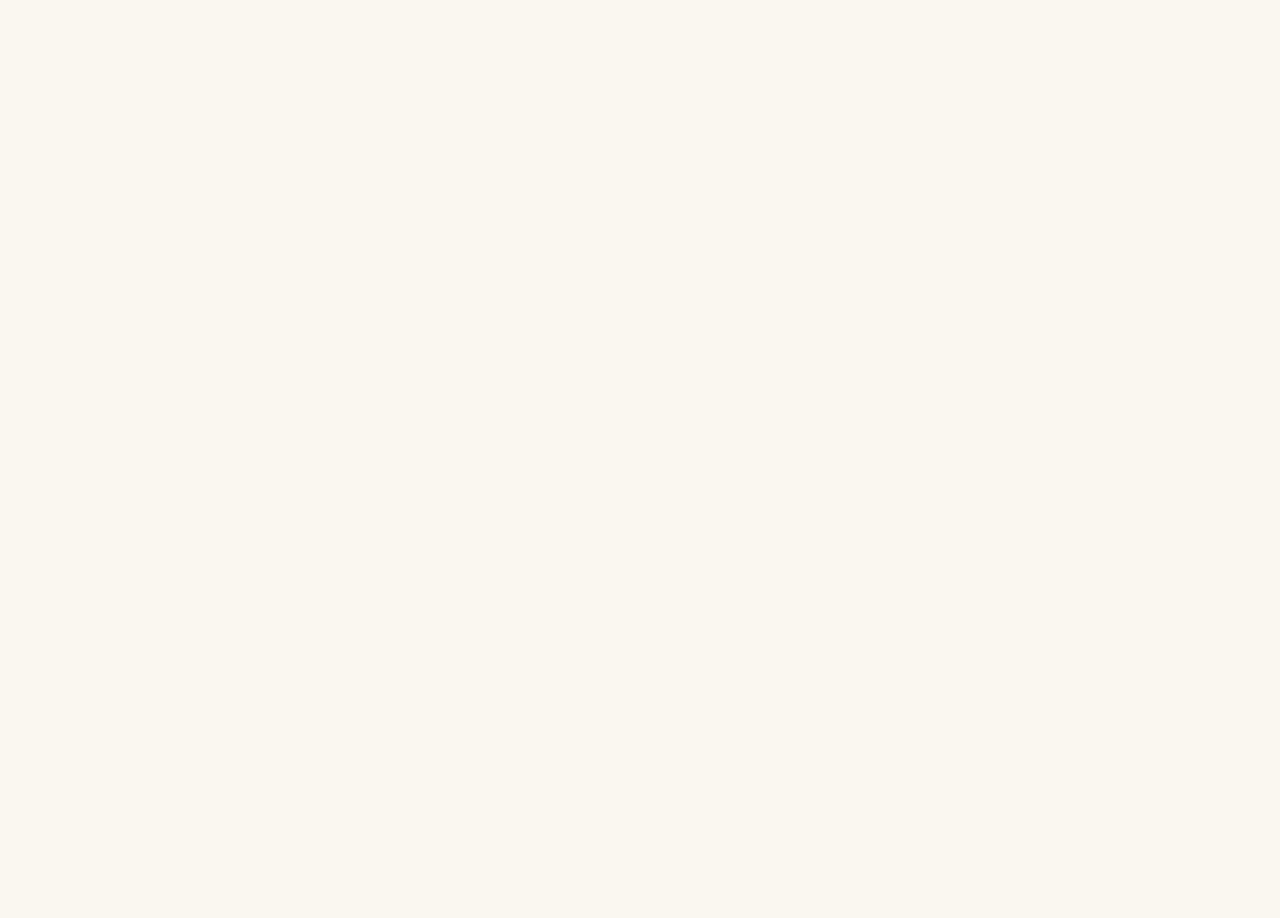
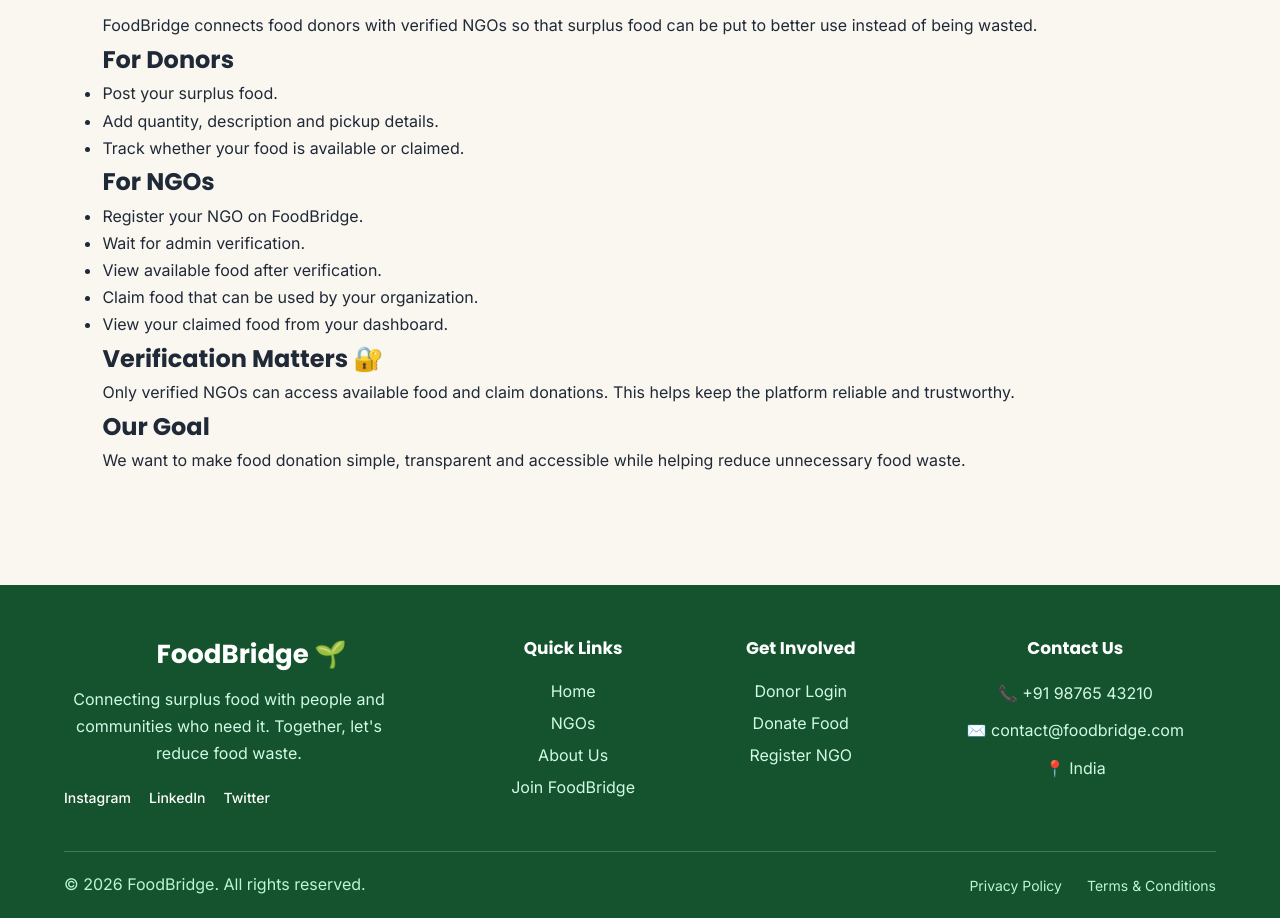
Before and after one commit to tanishapandiya-arch/foodbridge, a React (Vite) app in the folder foodbridge/: page /ngos in a window 1280 px wide. Before the commit this address had no page. Shown: the part 172-1090 px from the top of the page. Before the commit the page ends 800 px from the top, so only its background shows below. Built offline with nearby package versions, Linux system fonts and the light colour scheme.

Commit message:
Complete authentication dashboards and food donation flow

```diff
--- a/foodbridge/src/components/Footer.jsx
+++ b/foodbridge/src/components/Footer.jsx
@@ -1,49 +1,160 @@
-function Footer(){
+import { Link } from "react-router-dom";
+import "../styles/footer.css";
 
-  return(
+function Footer() {
+
+  return (
 
     <footer className="footer">
 
+      <div className="footer-container">
 
-      <div className="footer-content">
 
+        {/* BRAND */}
+
+        <div className="footer-section footer-brand">
 
           <h2>
             FoodBridge 🌱
           </h2>
 
-
           <p>
-          Connecting surplus food with people in need.
-          Together we create a hunger-free community.
+            Connecting surplus food with people and communities
+            who need it. Together, let's reduce food waste.
           </p>
 
+          <div className="social-links">
+
+            <a
+              href="https://www.instagram.com/"
+              target="_blank"
+              rel="noreferrer"
+            >
+              Instagram
+            </a>
+
+            <a
+              href="https://www.linkedin.com/"
+              target="_blank"
+              rel="noreferrer"
+            >
+              LinkedIn
+            </a>
+
+            <a
+              href="https://twitter.com/"
+              target="_blank"
+              rel="noreferrer"
+            >
+              Twitter
+            </a>
+
+          </div>
 
         </div>
 
 
+        {/* QUICK LINKS */}
 
-      <div className="footer-links">
+        <div className="footer-section">
 
-        <a>Home</a>
-        <a>Donate</a>
-        <a>NGOs</a>
-        <a>Contact</a>
+          <h3>
+            Quick Links
+          </h3>
+
+          <Link to="/">
+            Home
+          </Link>
+
+          <Link to="/ngos">
+            NGOs
+          </Link>
+
+          <Link to="/about">
+            About Us
+          </Link>
+
+          <Link to="/register">
+            Join FoodBridge
+          </Link>
 
         </div>
 
 
+        {/* FOR USERS */}
 
-      <p className="copyright">
+        <div className="footer-section">
+
+          <h3>
+            Get Involved
+          </h3>
+
+          <Link to="/login">
+            Donor Login
+          </Link>
+
+          <Link to="/register/donor">
+            Donate Food
+          </Link>
+
+          <Link to="/register/ngo">
+            Register NGO
+          </Link>
+
+        </div>
+
+
+        {/* CONTACT */}
+
+        <div className="footer-section">
+
+          <h3>
+            Contact Us
+          </h3>
+
+          <p>
+            📞 +91 98765 43210
+          </p>
+
+          <p>
+            ✉️ contact@foodbridge.com
+          </p>
+
+          <p>
+            📍 India
+          </p>
+
+        </div>
+
+      </div>
+
+
+      {/* BOTTOM */}
+
+      <div className="footer-bottom">
+
+        <p>
           © 2026 FoodBridge. All rights reserved.
         </p>
 
+        <div>
+
+          <span>
+            Privacy Policy
+          </span>
+
+          <span>
+            Terms & Conditions
+          </span>
+
+        </div>
+
+      </div>
 
     </footer>
 
-  )
+  );
 
 }
 
-
 export default Footer;
--- a/foodbridge/src/components/Navbar.jsx
+++ b/foodbridge/src/components/Navbar.jsx
@@ -1,11 +1,12 @@
 import { Link } from "react-router-dom";
 
+function Navbar() {
 
-function Navbar(){
+  return (
 
-  return(
     <nav className="navbar">
 
+      {/* LOGO */}
 
       <Link to="/" className="logo">
         FoodBridge 🌱
@@ -14,54 +15,49 @@ function Navbar(){
 
       <div className="nav-links">
 
+        {/* HOME */}
 
         <Link to="/">
           Home
         </Link>
 
 
-        <Link to="/donate">
-          Donate
-        </Link>
-
+        {/* NGOS */}
 
         <Link to="/ngos">
           NGOs
         </Link>
 
 
+        {/* ABOUT */}
+
         <Link to="/about">
           About
         </Link>
 
 
+        {/* LOGIN */}
 
         <Link to="/login">
-
           <button className="login-btn">
             Login
           </button>
-
         </Link>
 
 
+        {/* REGISTER */}
 
         <Link to="/register">
-
           <button className="register-btn">
             Register
           </button>
-
         </Link>
-
 
       </div>
 
+    </nav>
 
-    </nav>
-  )
-
+  );
 }
 
-
 export default Navbar;
--- /dev/null
+++ b/foodbridge/src/components/ReloadToHome.jsx
@@ -0,0 +1,28 @@
+import { useEffect } from "react";
+import { useLocation, useNavigate } from "react-router-dom";
+
+function ReloadToHome() {
+
+  const location = useLocation();
+  const navigate = useNavigate();
+
+  useEffect(() => {
+
+    const navigation = performance.getEntriesByType("navigation")[0];
+
+    if (
+      navigation &&
+      navigation.type === "reload" &&
+      location.pathname !== "/"
+    ) {
+
+      navigate("/", { replace: true });
+
+    }
+
+  }, []);
+
+  return null;
+}
+
+export default ReloadToHome;
--- /dev/null
+++ b/foodbridge/src/components/ScrollToTop.jsx
@@ -0,0 +1,21 @@
+import { useEffect } from "react";
+import { useLocation } from "react-router-dom";
+
+function ScrollToTop() {
+
+  const { pathname } = useLocation();
+
+  useEffect(() => {
+
+    window.scrollTo({
+      top: 0,
+      left: 0,
+      behavior: "smooth"
+    });
+
+  }, [pathname]);
+
+  return null;
+}
+
+export default ScrollToTop;
--- /dev/null
+++ b/foodbridge/src/pages/About.jsx
@@ -0,0 +1,46 @@
+function About() {
+  return (
+    <div style={{ padding: "50px 8%", lineHeight: "1.7" }}>
+
+      <h1>About FoodBridge 🌱</h1>
+
+      <p>
+        FoodBridge is a food donation platform that connects people
+        and organizations having surplus food with verified NGOs.
+      </p>
+
+      <h2>Our Mission</h2>
+
+      <p>
+        Our mission is to reduce food waste and make surplus food
+        available to people who need it.
+      </p>
+
+      <h2>How FoodBridge Works</h2>
+
+      <ol>
+        <li>Donors post details about their surplus food.</li>
+        <li>Verified NGOs can view available food.</li>
+        <li>NGOs claim the food they need.</li>
+        <li>The donor can track the status of their food donation.</li>
+      </ol>
+
+      <h2>Why FoodBridge?</h2>
+
+      <p>
+        Every day, usable food is wasted while many people struggle
+        to get enough food. FoodBridge aims to bridge this gap by
+        providing a simple platform for food donors and NGOs.
+      </p>
+
+      <h2>Our Vision</h2>
+
+      <p>
+        A future where surplus food is shared instead of wasted.
+      </p>
+
+    </div>
+  );
+}
+
+export default About;
--- /dev/null
+++ b/foodbridge/src/pages/NGOs.jsx
@@ -0,0 +1,49 @@
+function NGOs() {
+  return (
+    <div style={{ padding: "50px 8%", lineHeight: "1.7" }}>
+
+      <h1>NGOs & Donations 🤝</h1>
+
+      <p>
+        FoodBridge connects food donors with verified NGOs so that
+        surplus food can be put to better use instead of being wasted.
+      </p>
+
+      <h2>For Donors</h2>
+
+      <ul>
+        <li>Post your surplus food.</li>
+        <li>Add quantity, description and pickup details.</li>
+        <li>Track whether your food is available or claimed.</li>
+      </ul>
+
+      <h2>For NGOs</h2>
+
+      <ul>
+        <li>Register your NGO on FoodBridge.</li>
+        <li>Wait for admin verification.</li>
+        <li>View available food after verification.</li>
+        <li>Claim food that can be used by your organization.</li>
+        <li>View your claimed food from your dashboard.</li>
+      </ul>
+
+      <h2>Verification Matters 🔐</h2>
+
+      <p>
+        Only verified NGOs can access available food and claim
+        donations. This helps keep the platform reliable and
+        trustworthy.
+      </p>
+
+      <h2>Our Goal</h2>
+
+      <p>
+        We want to make food donation simple, transparent and
+        accessible while helping reduce unnecessary food waste.
+      </p>
+
+    </div>
+  );
+}
+
+export default NGOs;
--- a/foodbridge/src/routes/AppRoutes.jsx
+++ b/foodbridge/src/routes/AppRoutes.jsx
@@ -7,26 +7,47 @@ import Login from "../pages/Login";
 import Register from "../pages/Register";
 import DonorRegister from "../pages/DonorRegister";
 import NGORegister from "../pages/NGORegister";
+import About from "../pages/About";
+import NGOs from "../pages/NGOs";
 
 import DonorDashboard from "../pages/DonorDashboard";
 import NGODashboard from "../pages/NGODashboard";
 import AdminDashboard from "../pages/AdminDashboard";
 
 import ProtectedRoute from "./ProtectedRoute";
+import ScrollToTop from "../components/ScrollToTop";
+import ReloadToHome from "../components/ReloadToHome";
+
 
 function AppRoutes() {
+
   return (
+
     <BrowserRouter>
+
+      <ReloadToHome />
+      <ScrollToTop />
 
       <Routes>
 
         <Route element={<MainLayout />}>
 
-          {/* PUBLIC ROUTES */}
+
+          {/* ================= PUBLIC ROUTES ================= */}
 
           <Route
             path="/"
             element={<Home />}
+          />
+
+          <Route
+            path="/about"
+            element={<About />}
+          />
+
+          <Route
+            path="/ngos"
+            element={<NGOs />}
           />
 
           <Route
@@ -50,7 +71,7 @@ function AppRoutes() {
           />
 
 
-          {/* DONOR DASHBOARD */}
+          {/* ================= DONOR DASHBOARD ================= */}
 
           <Route
             path="/donor-dashboard"
@@ -62,7 +83,7 @@ function AppRoutes() {
           />
 
 
-          {/* NGO DASHBOARD */}
+          {/* ================= NGO DASHBOARD ================= */}
 
           <Route
             path="/ngo-dashboard"
@@ -74,7 +95,7 @@ function AppRoutes() {
           />
 
 
-          {/* ADMIN DASHBOARD */}
+          {/* ================= ADMIN DASHBOARD ================= */}
 
           <Route
             path="/admin-dashboard"
@@ -90,7 +111,9 @@ function AppRoutes() {
       </Routes>
 
     </BrowserRouter>
+
   );
 }
 
+
 export default AppRoutes;
--- /dev/null
+++ b/foodbridge/src/styles/footer.css
@@ -0,0 +1,128 @@
+.footer {
+  background: #14532d;
+  color: white;
+  margin-top: 60px;
+  padding: 50px 0 0;
+}
+
+.footer-container {
+  width: 90%;
+  max-width: 1200px;
+  margin: auto;
+
+  display: grid;
+  grid-template-columns: 2fr 1fr 1fr 1.5fr;
+
+  gap: 40px;
+}
+
+.footer-section {
+  display: flex;
+  flex-direction: column;
+  gap: 12px;
+}
+
+.footer-brand h2 {
+  margin: 0;
+  font-size: 26px;
+}
+
+.footer-brand p {
+  color: #d1fae5;
+  line-height: 1.7;
+  max-width: 330px;
+}
+
+.footer-section h3 {
+  margin-bottom: 8px;
+  font-size: 17px;
+}
+
+.footer-section a {
+  color: #d1fae5;
+  text-decoration: none;
+  transition: 0.2s;
+}
+
+.footer-section a:hover {
+  color: white;
+  transform: translateX(3px);
+}
+
+.footer-section p {
+  margin: 0;
+  color: #d1fae5;
+}
+
+.social-links {
+  display: flex;
+  gap: 18px;
+  margin-top: 10px;
+}
+
+.social-links a {
+  color: white;
+  font-size: 14px;
+  font-weight: 500;
+}
+
+.footer-bottom {
+  width: 90%;
+  max-width: 1200px;
+  margin: 45px auto 0;
+  padding: 20px 0;
+
+  border-top: 1px solid rgba(255, 255, 255, 0.2);
+
+  display: flex;
+  justify-content: space-between;
+  align-items: center;
+}
+
+.footer-bottom p {
+  margin: 0;
+  color: #bbf7d0;
+}
+
+.footer-bottom div {
+  display: flex;
+  gap: 25px;
+}
+
+.footer-bottom span {
+  color: #bbf7d0;
+  font-size: 14px;
+}
+
+
+/* =========================
+   RESPONSIVE
+========================= */
+
+@media (max-width: 900px) {
+
+  .footer-container {
+    grid-template-columns: 1fr 1fr;
+  }
+
+}
+
+
+@media (max-width: 600px) {
+
+  .footer-container {
+    grid-template-columns: 1fr;
+  }
+
+  .footer-bottom {
+    flex-direction: column;
+    gap: 15px;
+    text-align: center;
+  }
+
+  .footer-bottom div {
+    flex-direction: column;
+    gap: 8px;
+  }
+
+}
```
Also changed, not shown: foodbridge/src/pages/NGODashboard.jsx (+71 -90 lines). Lines whose indentation alone changed are shown as unchanged.
